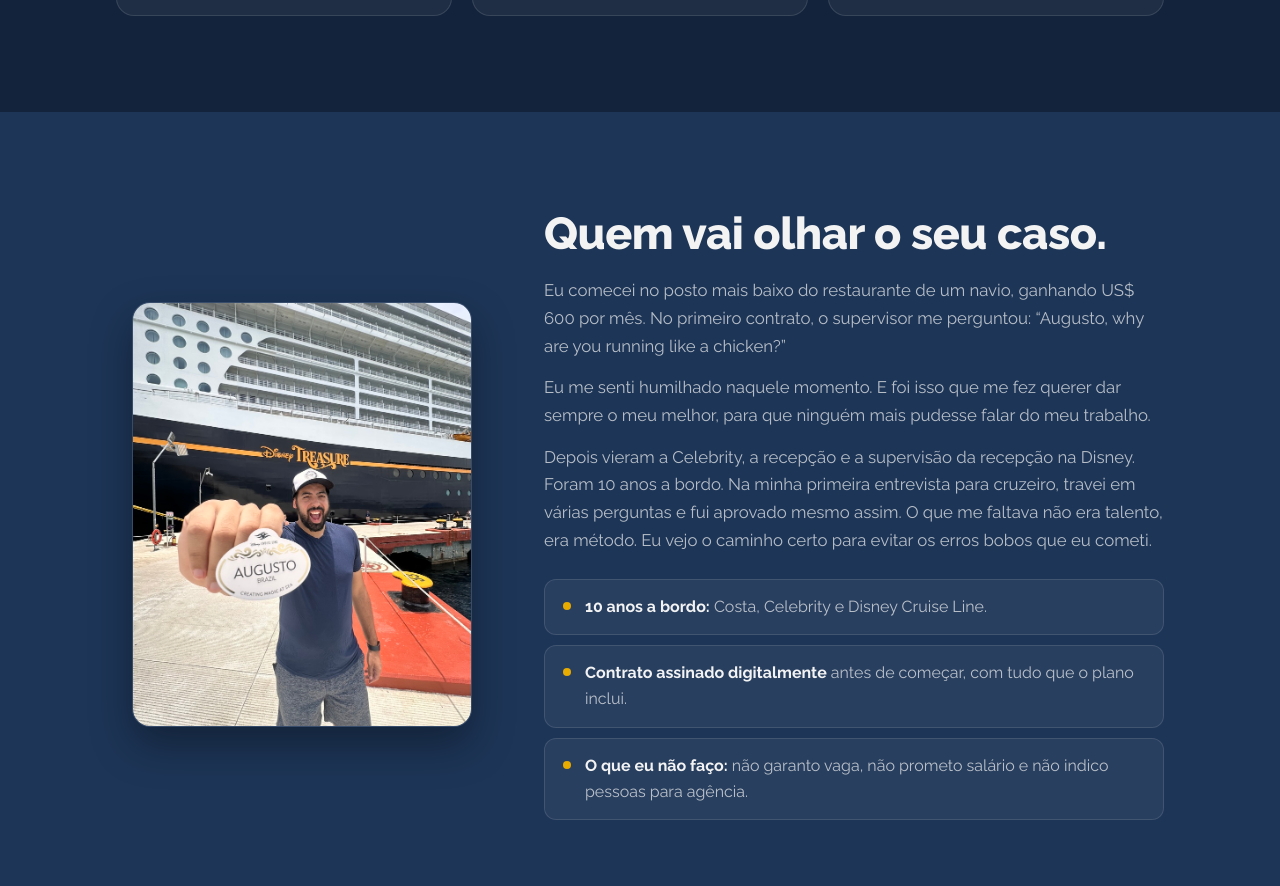
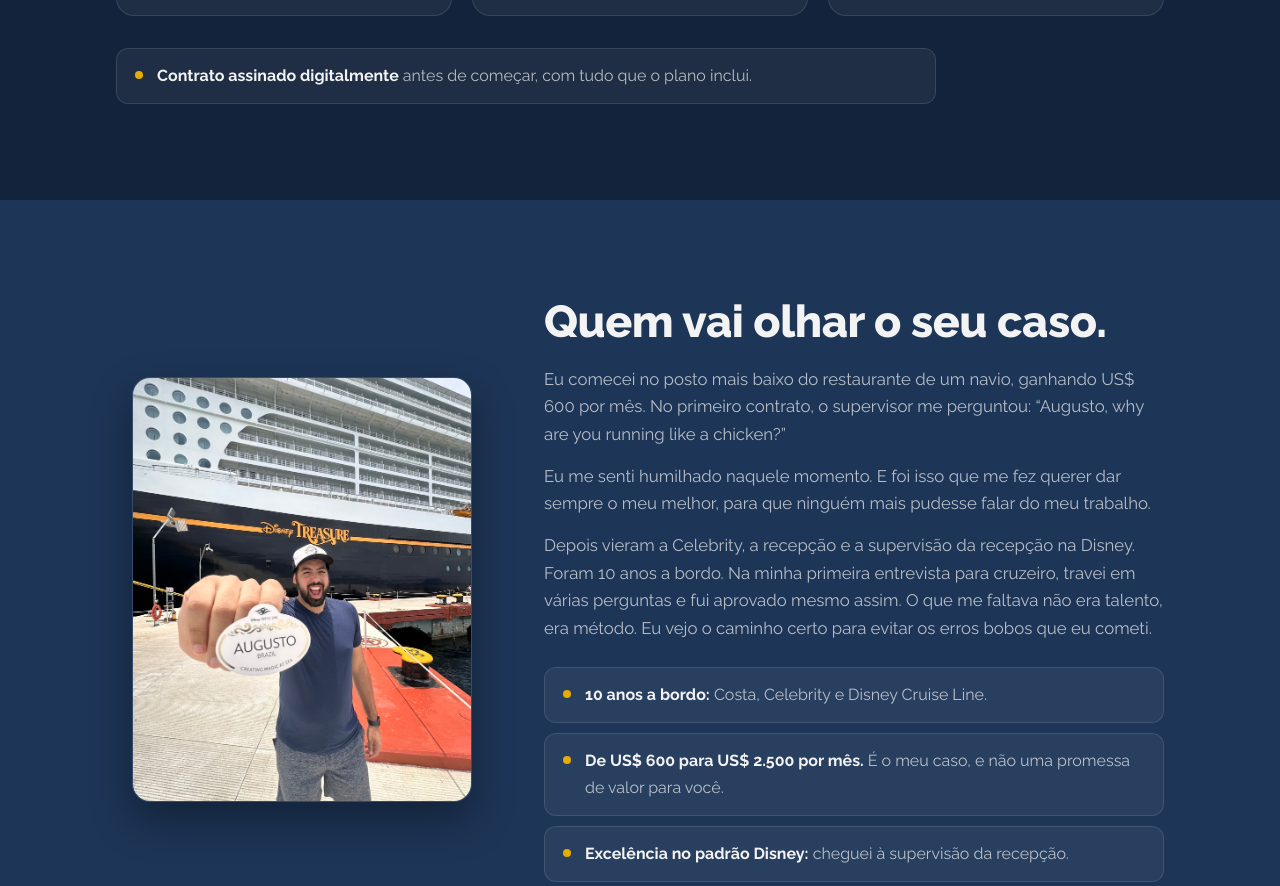
Before and after one commit to decasapromundo/site-dcpm-, a plain HTML site: page radar.html in a window 1280 px wide. Shown: the part 6434-7320 px from the top of the page. Drawn offline with Linux system fonts and the light colour scheme.

Commit message:
RADAR: história com conquistas, contrato junto dos planos e 'o que eu não faço' junto de 'para quem eu não sou'
Co-Authored-By: Claude Sonnet 5.5 <noreply@anthropic.com>

```diff
--- a/radar.css
+++ b/radar.css
@@ -195,3 +195,8 @@
   .rd-btn, .rd-barra, .rd-plano { transition: none; }
   html { scroll-behavior: auto; }
 }
+
+/* Contrato perto dos planos e "o que eu não faço" */
+.rd-garantia { margin-top: 32px; max-width: 820px; }
+.rd-nao-faco { margin-top: 16px; padding-top: 16px; border-top: 1px solid var(--cor-borda); }
+.rd-nao-faco strong { color: var(--cor-texto); }
--- a/radar.html
+++ b/radar.html
@@ -214,6 +214,9 @@ j=d.createElement(s),dl=l!='dataLayer'?'&l='+l:'';j.async=true;j.src=
 
       </div>
 
+      <ul class="rd-confianca rd-garantia">
+        <li><strong>Contrato assinado digitalmente</strong> antes de começar, com tudo que o plano inclui.</li>
+      </ul>
     </div>
   </section>
 
@@ -230,8 +233,8 @@ j=d.createElement(s),dl=l!='dataLayer'?'&l='+l:'';j.async=true;j.src=
         <p>Depois vieram a Celebrity, a recepção e a supervisão da recepção na Disney. Foram 10 anos a bordo. Na minha primeira entrevista para cruzeiro, travei em várias perguntas e fui aprovado mesmo assim. O que me faltava não era talento, era método. Eu vejo o caminho certo para evitar os erros bobos que eu cometi.</p>
         <ul class="rd-confianca">
           <li><strong>10 anos a bordo:</strong> Costa, Celebrity e Disney Cruise Line.</li>
-          <li><strong>Contrato assinado digitalmente</strong> antes de começar, com tudo que o plano inclui.</li>
-          <li><strong>O que eu não faço:</strong> não garanto vaga, não prometo salário e não indico pessoas para agência.</li>
+          <li><strong>De US$ 600 para US$ 2.500 por mês.</strong> É o meu caso, e não uma promessa de valor para você.</li>
+          <li><strong>Excelência no padrão Disney:</strong> cheguei à supervisão da recepção.</li>
         </ul>
       </div>
     </div>
@@ -279,6 +282,7 @@ j=d.createElement(s),dl=l!='dataLayer'?'&l='+l:'';j.async=true;j.src=
       <div class="rd-nao-sou-cartao">
         <h2>Para quem eu não sou.</h2>
         <p>Se você quer esperar a oportunidade cair no colo, eu não sou para você. A RADAR funciona com quem se expõe: manda o currículo, treina a entrevista, aparece nas calls. Eu faço a minha parte inteira, e a sua também precisa existir.</p>
+        <p class="rd-nao-faco"><strong>O que eu também não faço:</strong> não garanto vaga, não prometo salário e não indico pessoas para agência. Quem contrata é a companhia.</p>
       </div>
     </div>
   </section>
```
